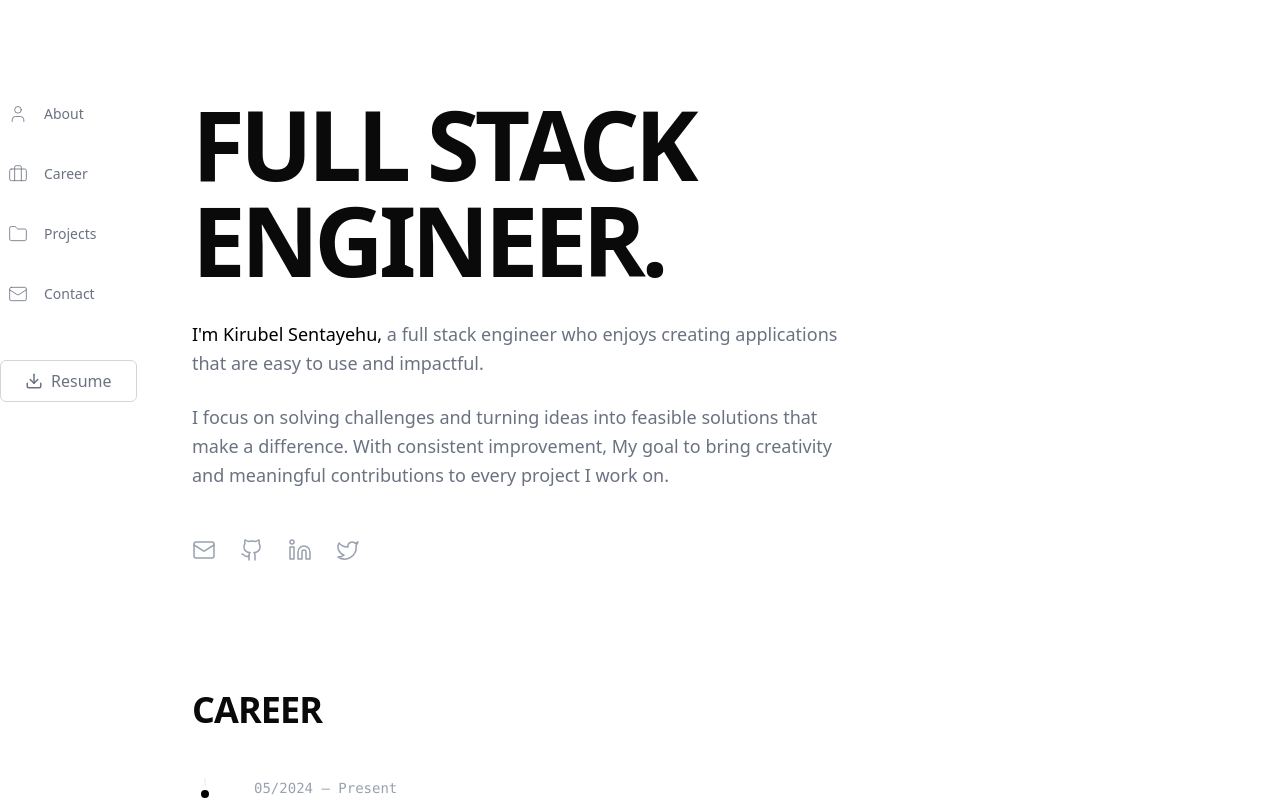
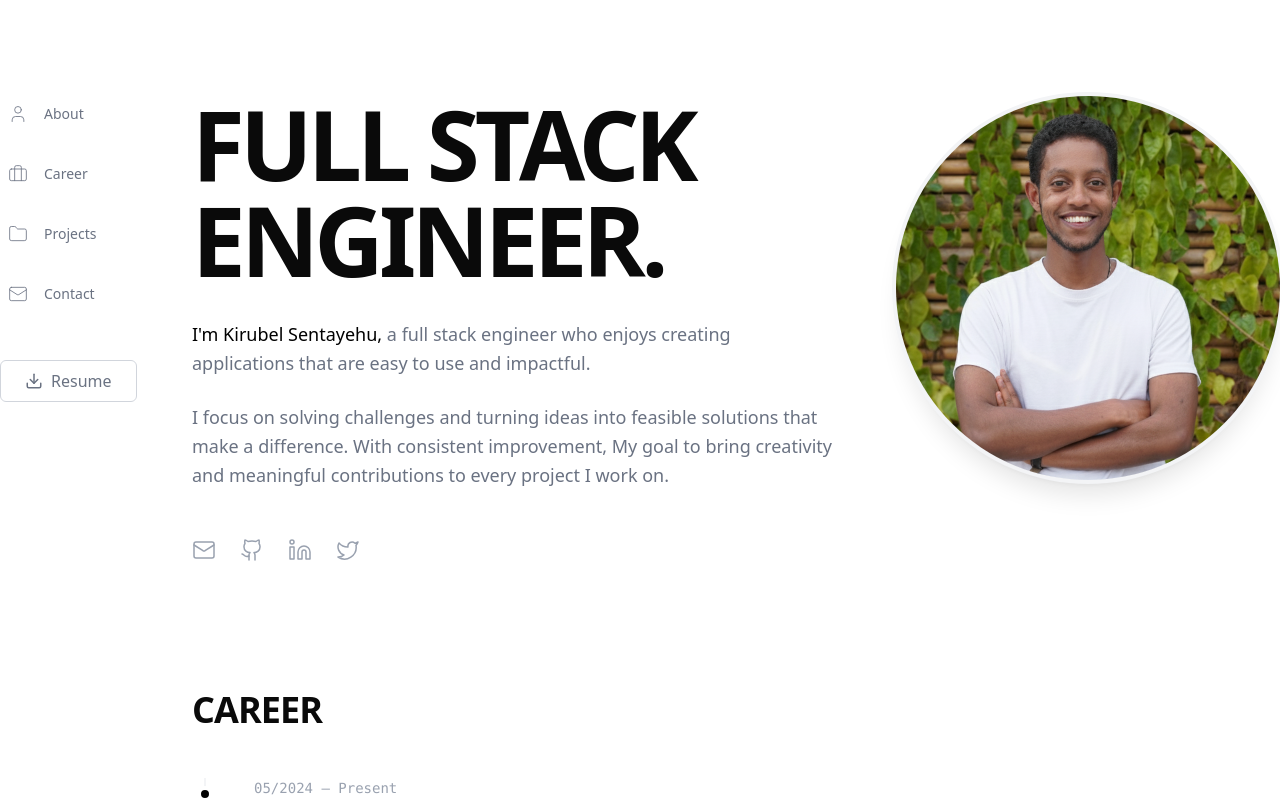
Before and after one commit to kira-1011/portfolio, a Next.js app: page / in a window 1280 px wide. Shown: the top 800 px of the page. Built offline with nearby package versions, Linux system fonts and the light colour scheme; some icons are missing.

Commit message:
feat: enhance AboutSection layout and styling; add avatar image and improve social links presentation

```diff
--- a/components/AboutSection.tsx
+++ b/components/AboutSection.tsx
@@ -1,3 +1,4 @@
+import Image from 'next/image';
 import { Github, Linkedin, Mail, Twitter } from 'lucide-react';
 
 const SOCIAL_LINKS = [
@@ -26,7 +27,9 @@ const SOCIAL_LINKS = [
 export default function AboutSection() {
     return (
         <section id="about" className="flex flex-col justify-center">
-            <div className="space-y-8">
+            <div className="flex flex-col-reverse lg:flex-row lg:items-start lg:justify-between gap-8 lg:gap-16">
+                {/* Content */}
+                <div className="space-y-8 flex-1">
                     <div>
                         <h1 className="text-4xl sm:text-6xl lg:text-8xl font-bold tracking-tighter mb-6 sm:mb-8">
                             FULL STACK<br />ENGINEER.
@@ -59,6 +62,18 @@ export default function AboutSection() {
                         ))}
                     </div>
                 </div>
+
+                {/* Avatar */}
+                <div className="relative w-48 h-48 sm:w-56 sm:h-56 lg:w-96 lg:h-96 aspect-square rounded-full overflow-hidden ring-4 ring-gray-100 shadow-xl">
+                    <Image
+                        src="/me.png"
+                        alt="Kirubel Sentayehu"
+                        fill
+                        className="object-cover"
+                        priority
+                    />
+                </div>
+            </div>
         </section>
     );
 }
```
Also changed, not shown: public/me.png (added). Lines whose indentation alone changed are shown as unchanged.
